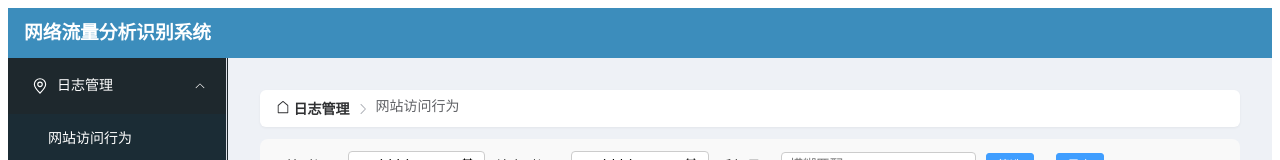
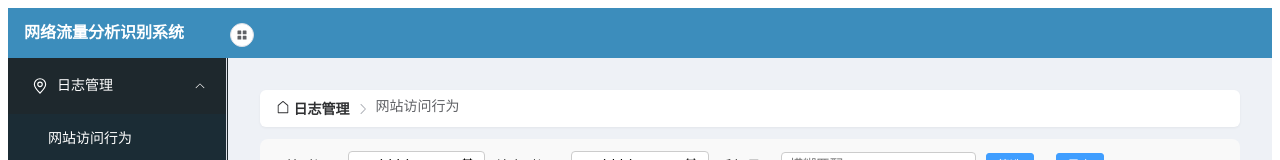
Before and after one commit to Shd555/readfile, a Vue app in the folder readfile-main/: page /logs/web in a window 1280 px wide. Shown: the top 160 px of the page. Built offline with nearby package versions, Linux system fonts and the light colour scheme.

Commit message:
折叠按钮

```diff
--- a/readfile-main/src/App.vue
+++ b/readfile-main/src/App.vue
@@ -6,8 +6,20 @@
 
       <!-- 顶部栏 -->
       <el-header class="header">
-        <h3>网络流量分析识别系统</h3>
+        <div class="header-left">
+          <span class="title">网络流量分析识别系统</span>
+        </div>
+        <div class="header-right">
+          <el-button
+            icon="Menu"
+            circle
+            size="small"
+            class="toggle-button"
+            @click="isCollapse = !isCollapse"
+          />
+        </div>
       </el-header>
+
 
       <!-- 中间区域：侧边栏 + 主内容区域 -->
       <el-container class="full-height">
@@ -17,6 +29,7 @@
           <el-menu
             :default-active="$route.path"
             :collapse="isCollapse"
+            :collapse-transition="false"
             router
             background-color="#1E282D"
             text-color="#ffffff"
@@ -69,7 +82,8 @@
 import { ref } from 'vue'
 
 // 引入 Element Plus 图标
-import { Document, Menu as IconMenu, Location, Setting } from '@element-plus/icons-vue'
+import { Document, Menu as IconMenu, Location, Setting ,Menu} from '@element-plus/icons-vue'
+
 
 // 折叠菜单栏状态
 const isCollapse = ref(false)
@@ -98,6 +112,29 @@ const isCollapse = ref(false)
   font-size: 1rem;
   height: 50px;
   line-height: 60px;
+}
+.header-left .title {
+  font-weight: bold;
+  line-height: 1; /* 避免影响居中 */
+}
+
+.header-right {
+  display: flex;
+  align-items: center;
+  gap: 0.5rem;
+}
+.toggle-button:hover {
+  /* background-color: rgba(255, 255, 255, 0.2); */
+  background-color: rgba(0, 0, 0, 0.1);
+  color: #fff;
+}
+
+.toggle-button {
+  position: absolute;
+  left: 230px;
+  top: 35px;
+  transform: translateY(-50%);
+  transition: background-color 0.3s ease;
 }
 
 /* 侧边栏样式 */
--- a/readfile-main/src/router/index.js
+++ b/readfile-main/src/router/index.js
@@ -6,7 +6,7 @@ import OverseasUsage from '../views/OverseasUsage.vue'
 import DeclassifyLog from '../views/DeclassifyLog.vue'
 
 const routes = [
-  { path: '/', redirect: '/logs/web' },
+  { path: '/logs', redirect: '/logs/web' },
   { path: '/logs/web', component: UploadAndParseText },
   { path: '/logs/tuwang', component: TuWangBehaviorUpload },
   { path: '/logs/tuwang-offline', component: TuWangLogOff },
```
Also changed, not shown: readfile-main/src/views/Layout.vue (deleted, +0 -55 lines).
